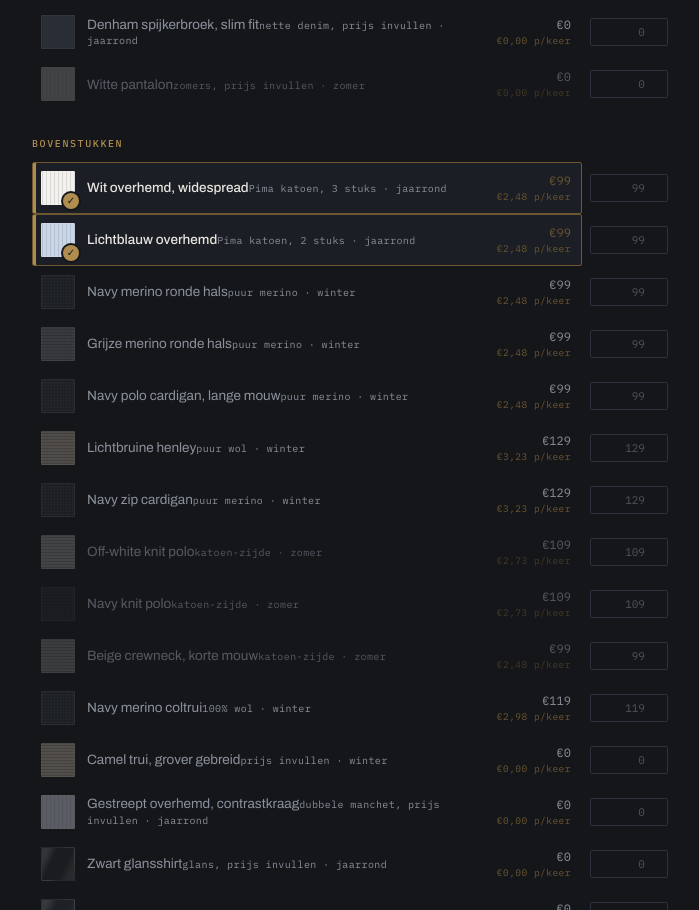
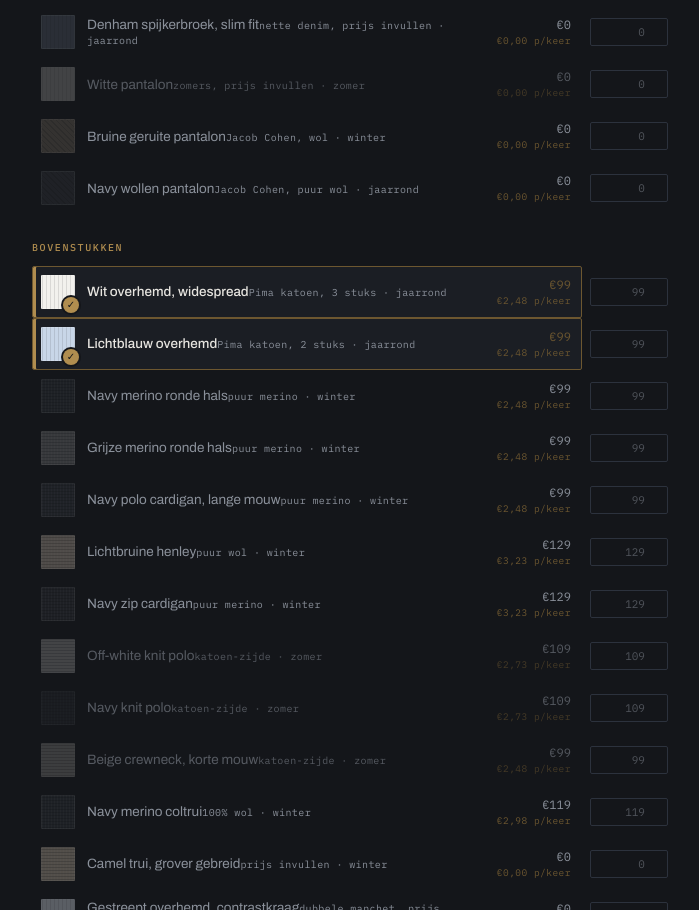
Before and after one commit to rubenkraan-droid/kast, a plain HTML site: page index.html in a window 1280 px wide. Shown: the part 870-1780 px from the top of the page, without its empty margins (38-737 px from the left). Drawn offline with Linux system fonts and the light colour scheme.

Commit message:
Twee Jacob Cohen pantalons erbij
Bruine geruite (wol, winter) en navy wollen (jaarrond), beide
formaliteit 3. Zonder bedrag: p:0, in te vullen op de pagina zelf.

Co-Authored-By: Claude Opus 5 <noreply@anthropic.com>

```diff
--- a/index.html
+++ b/index.html
@@ -387,6 +387,8 @@ const ITEMS = [
  {id:'p11',k:'pantalon', n:'Lichtgroene pantalon',          m:'zomers, prijs invullen', tex:'katoen', hex:'#8d9c72', p:0,   f:2, s:'z', c:'groen', u:'https://suitsupply.com/nl-nl/men/trousers/green'},
  {id:'p12',k:'pantalon', n:'Denham spijkerbroek, slim fit',m:'nette denim, prijs invullen',tex:'katoen',hex:'#3f5675', p:0,   f:2, s:'j', c:'navy',  u:'https://www.denhamthejeanmaker.com/nl-nl/heren/jeans'},
  {id:'p13',k:'pantalon', n:'Witte pantalon',              m:'zomers, prijs invullen', tex:'katoen', hex:'#e9e5da', p:0,   f:3, s:'z', c:'wit',   u:''},
+ {id:'p14',k:'pantalon', n:'Bruine geruite pantalon',    m:'Jacob Cohen, wol',       tex:'wol',    hex:'#6f5a45', p:0,   f:3, s:'w', c:'bruin', u:''},
+ {id:'p15',k:'pantalon', n:'Navy wollen pantalon',       m:'Jacob Cohen, puur wol',  tex:'wol',    hex:'#2b3344', p:0,   f:3, s:'j', c:'navy',  u:''},
 
  // --- bovenstukken ---
  {id:'t1', k:'bovenstuk', n:'Wit overhemd, widespread',   m:'Pima katoen, 3 stuks',    tex:'katoen', hex:'#f2f1ed', p:99,  f:3, s:'j', c:'wit',   u:'https://suitsupply.com/nl-nl/men/shirts/wit-overhemd-met-widespread-kraag/H7000.html'},
```
